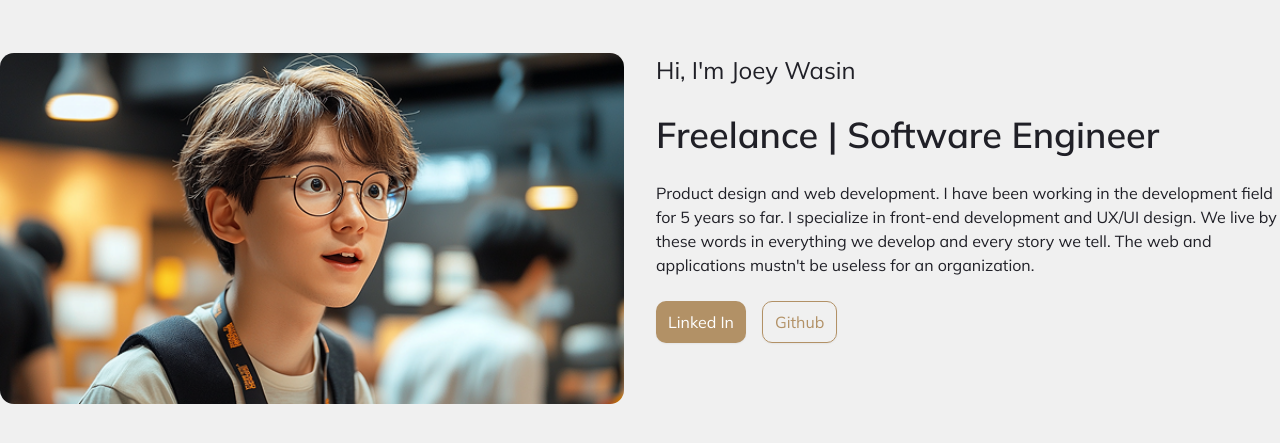
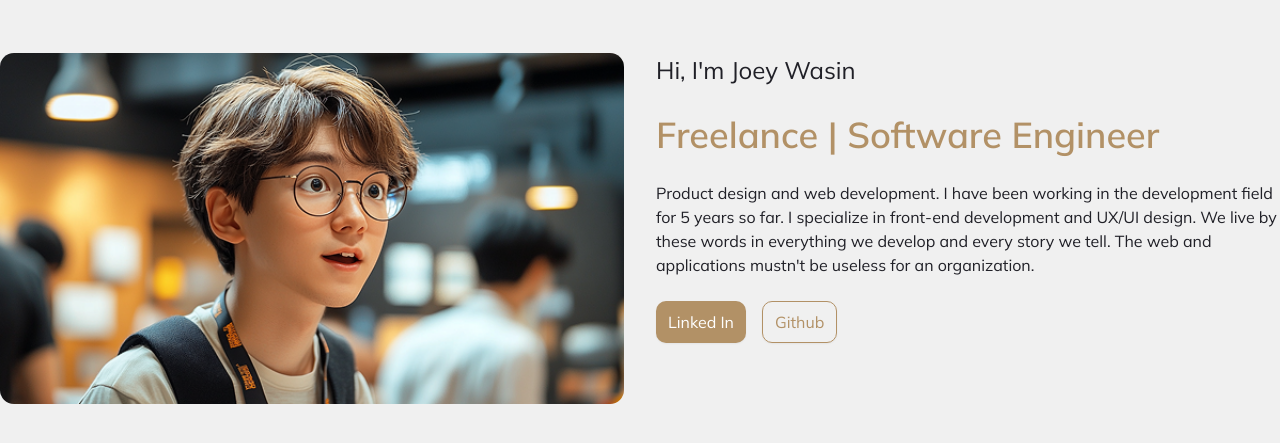
Before and after one commit to joeyprint/joey-portfolio-v2, an Astro site: page / in a window 1280 px wide. Shown: the part 55-498 px from the top of the page. Built offline with nearby package versions, Linux system fonts and the light colour scheme; Astro itself is replaced by a stand-in of ours.

Commit message:
feat: update text color

```diff
--- a/src/containers/homepage/HeroBanner.astro
+++ b/src/containers/homepage/HeroBanner.astro
@@ -18,7 +18,7 @@ const diffYear = differenceInYears(currentDate, startWorkingDate);
   />
   <div class="flex flex-col align-start flex-1 shrink-0 gap-6">
     <h1 class="joey_subtitle1">Hi, I'm Joey Wasin</h1>
-    <h2 class="joey_heading1 color-primary">Freelance | Software Engineer</h2>
+    <h2 class="joey_heading1 text-primary">Freelance | Software Engineer</h2>
     <p class="joey_body1">
       Product design and web development. I have been working in the development
       field for {diffYear} years so far. I specialize in front-end development and
```
